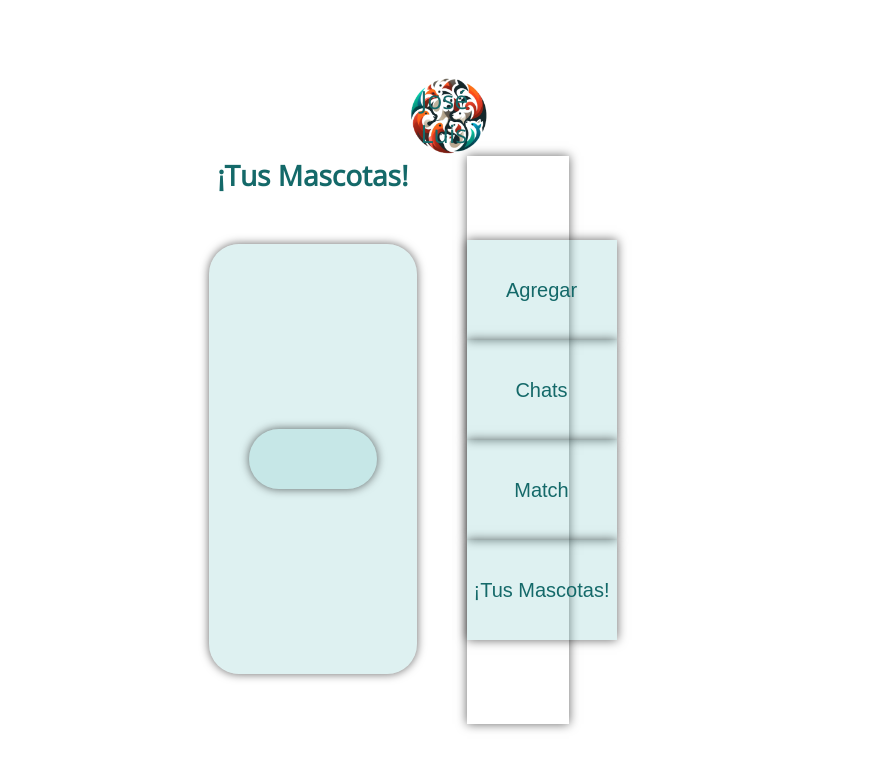
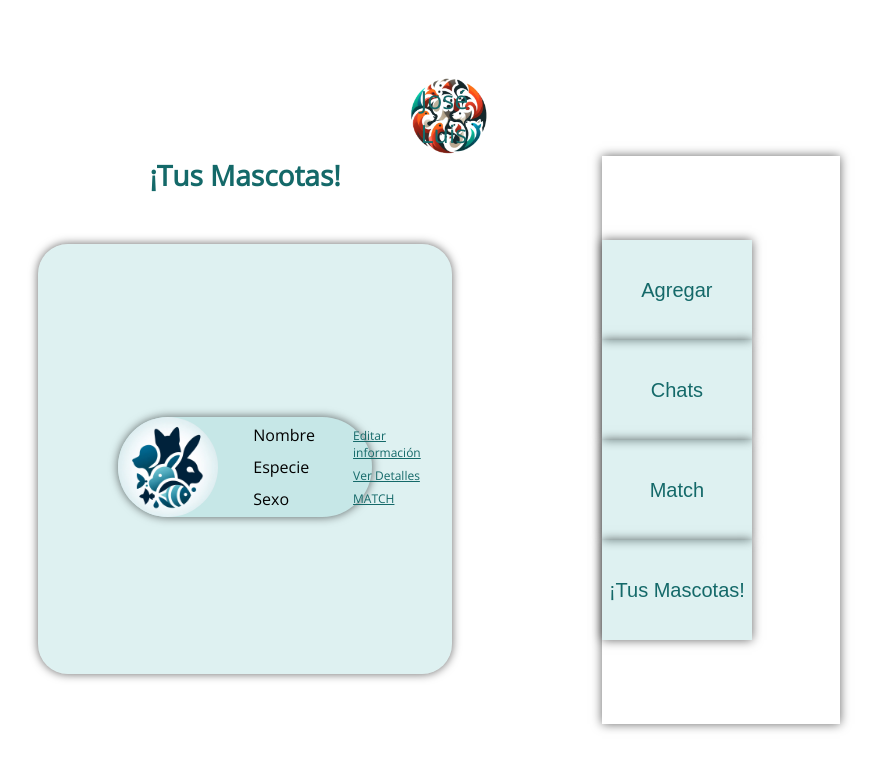
Before and after one commit to Side-Flip/matchscota, a React (Create React App) app: page / in a window 1280 px wide. Shown: the top 770 px of the page, without its empty margins (276-1154 px from the left). Built offline with nearby package versions, Linux system fonts and the light colour scheme.

Commit message:
interface perfil terminada

```diff
--- a/src/Componentes/Interfaces/Perfil.css
+++ b/src/Componentes/Interfaces/Perfil.css
@@ -31,15 +31,15 @@
 
 }
 
-.busqueda{
-
-}
-
-
-
 .contenido{
     display: grid;
     grid-template-columns: 75% 25%;
+}
+
+.contenido h1{
+    font-size: 28px;
+    text-align: center;
+    color: #146969;
 }
 
 .contenido h1{
@@ -55,8 +55,8 @@
     box-shadow: 0 0 10px rgba(0, 0, 0,.6);
     color: #146969;
     border-radius: 30px;
-    padding: 30px 40px;
-    margin: 50px;
+    padding: 0 80px;
+    margin: 50px 150px;
     align-content: center;
     align-items: center;
     overflow-y: scroll;
@@ -69,10 +69,39 @@
     background: #82ccca44;
     box-shadow: 0 0 10px rgba(0, 0, 0,.6);
     color: #146969;
-    border-radius: 30px;
-    padding: 30px 40px;
+    border-radius: 50px;
+    align-content: center;
+    align-items: center;
+    margin: 15px 0 0 0;
 }
 
+.mascota .foto{
+    width: 100px;
+    height: 100px;
+    border-radius: 50px;
+}
+
+.mascota .datos{
+    display: grid;
+    margin-left: 30px;
+}
+
+.datos label{
+    margin: 5px;
+    color: black;
+}
+
+.mascota .enlaces{
+    display: grid;
+    margin-left: 30px;
+    font-size: 12px;
+    color: #146969;
+}
+
+.enlaces a{
+    margin: 3px;
+    color: #146969;
+}
 
 .menu{
     display: felx;
@@ -81,10 +110,6 @@
     background: #fff;
     box-shadow: 0 0 10px rgba(0, 0, 0,.6);
     align-content: center;
-}
-
-.menu.btn{
-
 }
 
 .menu button{
--- a/src/Componentes/Interfaces/Perfil.js
+++ b/src/Componentes/Interfaces/Perfil.js
@@ -1,6 +1,7 @@
 import React from 'react'
 import './Perfil.css';
 import Logo from'./Logo.png';
+import Foto from'./silueta.jpg';
 
 const Perfil = () => {
   return (
@@ -22,6 +23,7 @@ const Perfil = () => {
           </div>
 
         </div>
+
       </div>
 
       <div className='contenido'>
@@ -30,7 +32,26 @@ const Perfil = () => {
           <h1>¡Tus Mascotas!</h1>
           <div className='listado'>
 
-            <div className='mascota'> </div>
+            <div className='mascota'>
+
+              <div className='foto'>
+                <img className='foto' src={Foto} />
+              </div>
+
+              <div className='datos'>
+                <label className='nombre'>Nombre</label>
+                <label className='especie'>Especie</label>
+                <label className='sexo'>Sexo</label>
+              </div>
+
+              <div className='enlaces'>
+                <a href='editar'>Editar información</a>
+                <a href='ver'>Ver Detalles</a>
+                <a href='match'>MATCH</a>
+              </div>
+
+            </div>
+
           </div>
         </div>
 
@@ -53,11 +74,8 @@ const Perfil = () => {
           </div>
 
         </div>
+
       </div>
-
-
-
-
 
     </div>
   )
```
Also changed, not shown: src/Componentes/Interfaces/silueta.jpg (added).
